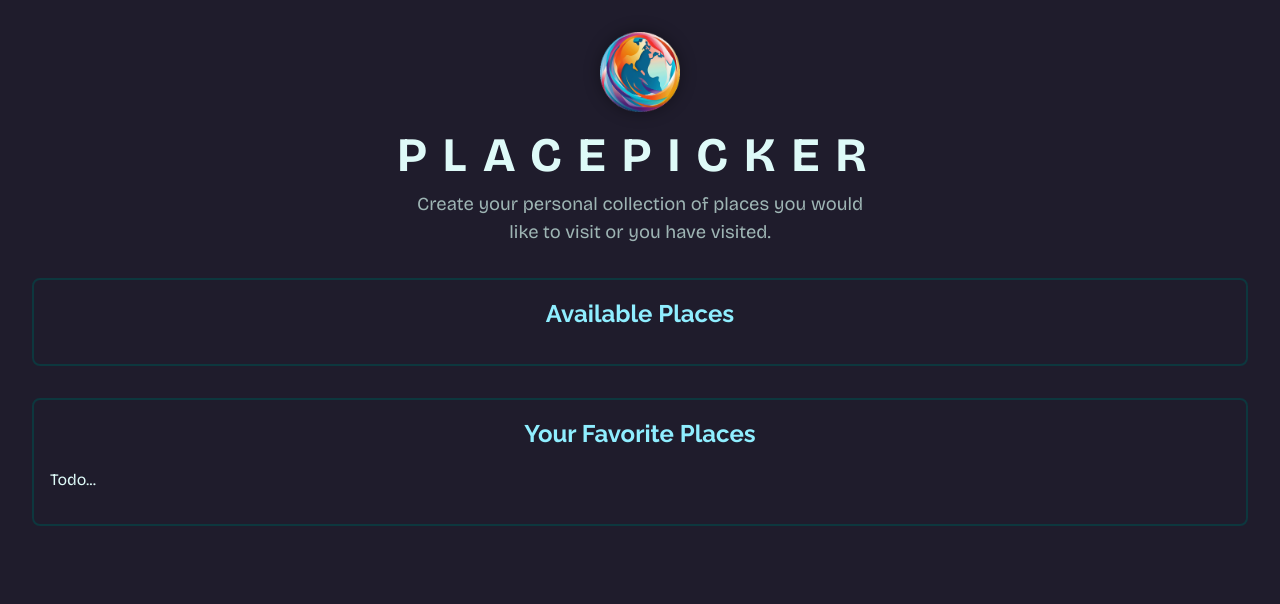
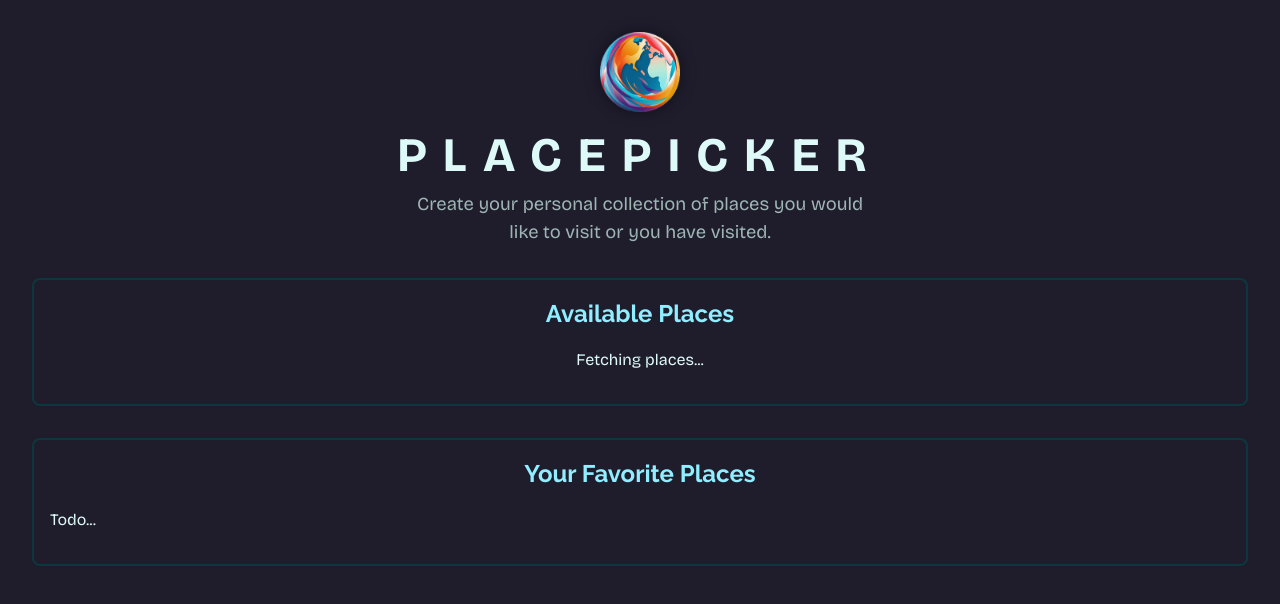
Before and after one commit to garrettpyke/basic-http, an Angular app: page / in a window 1280 px wide. Shown: the top 604 px of the page. Built offline with nearby package versions, Linux system fonts and the light colour scheme; no server answers.

Commit message:
Add fallback text to available places template

```diff
--- a/src/app/places/available-places/available-places.component.html
+++ b/src/app/places/available-places/available-places.component.html
@@ -1,5 +1,7 @@
 <app-places-container title="Available Places">
-  @if (places()) {
+  @if(isFetching()) {
+  <p class="fallback-text">Fetching places...</p>
+  } @if (places()) {
   <app-places [places]="places()!" />
   } @else if (places()?.length === 0) {
   <p class="fallback-text">Unfortunately, no places could be found.</p>
--- a/src/app/places/available-places/available-places.component.ts
+++ b/src/app/places/available-places/available-places.component.ts
@@ -15,6 +15,7 @@
 })
 export class AvailablePlacesComponent implements OnInit {
   places = signal<Place[] | undefined>(undefined);
+  isFetching = signal(false);
   private httpClient = inject(HttpClient);
   private destroyRef = inject(DestroyRef);
 
@@ -22,12 +23,14 @@
   // constructor(private httpClient: HttpClient) { }
 
   ngOnInit() {
+    this.isFetching.set(true);
+
     const subscription = this.httpClient
       .get<{ places: Place[] }>('http://localhost:3000/places')
       .pipe(map((resData) => resData.places))
       .subscribe({
         next: (places) => this.places.set(places),
-        // console.log(resData.places)
+        complete: () => this.isFetching.set(false),
       });
 
     this.destroyRef.onDestroy(() => subscription.unsubscribe());
```
